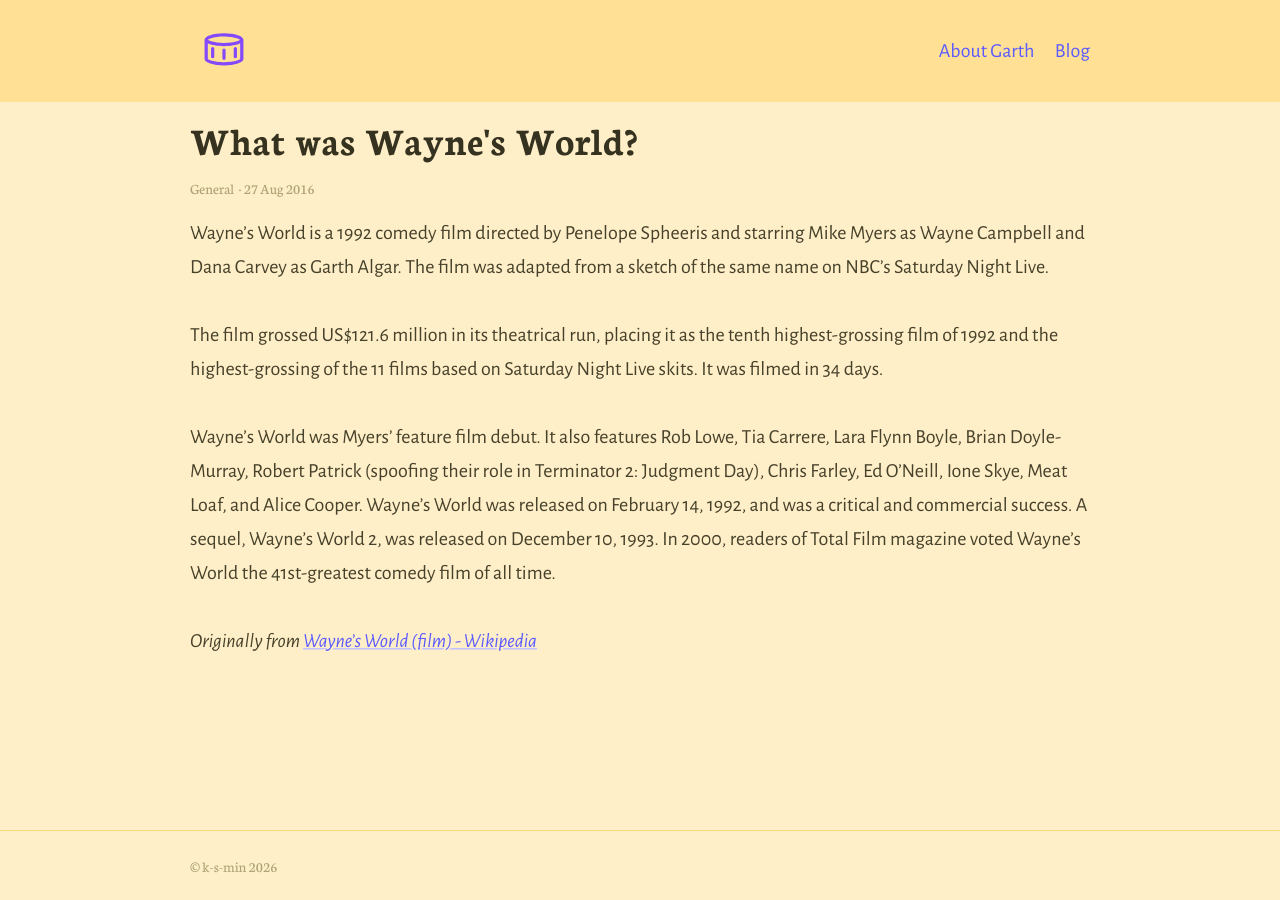
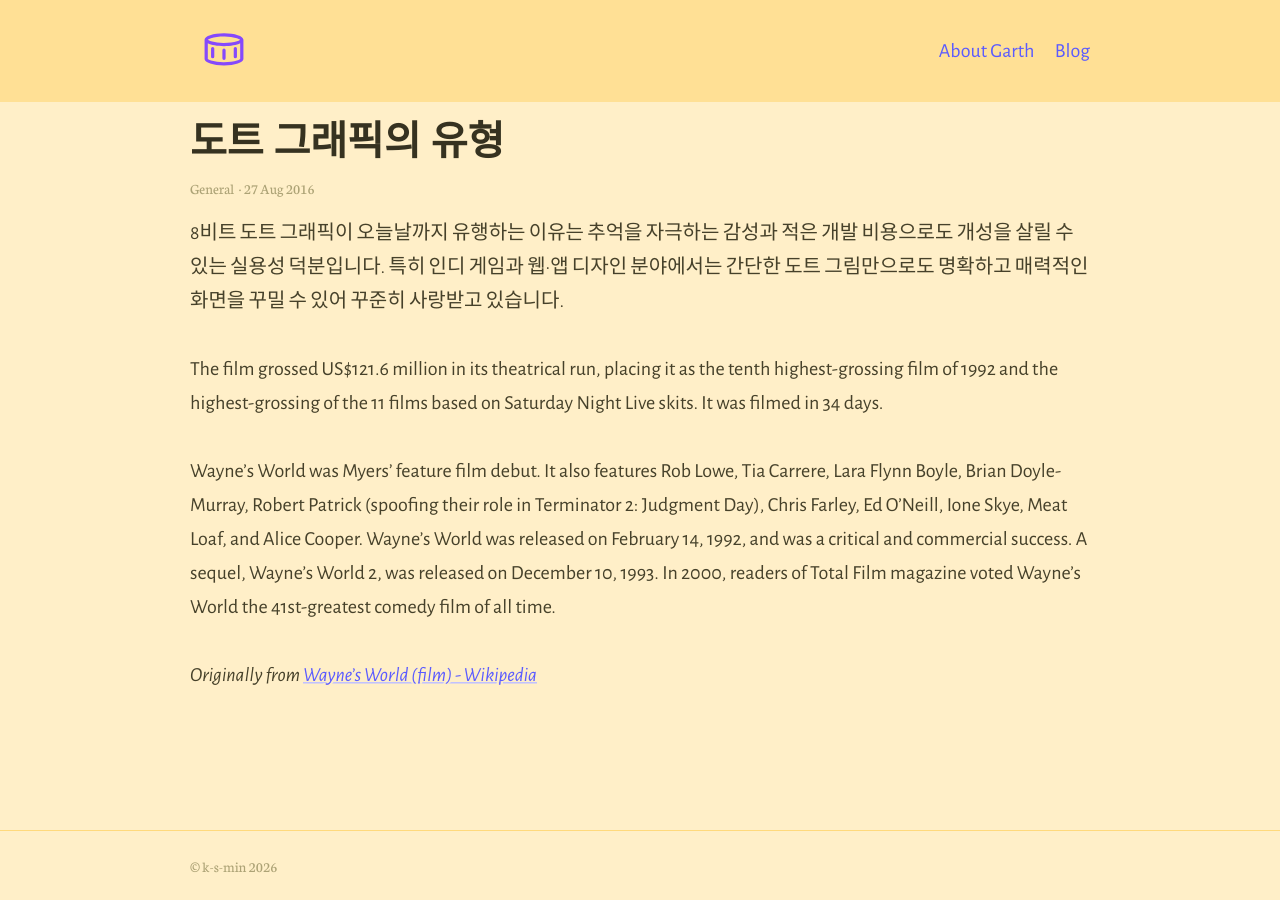
Before and after one commit to k-s-min/k-s-min.github.io, a Jekyll site: the page built from _posts/2016-08-27-example-post-one.md, in a window 1280 px wide. Built offline with Jekyll 4.4.1, drawn with Linux system fonts in a browser that asks for light colours.

Commit message:
Update 2016-08-27-example-post-one.md

```diff
--- a/_posts/2016-08-27-example-post-one.md
+++ b/_posts/2016-08-27-example-post-one.md
@@ -1,9 +1,9 @@
 ---
-title: What was Wayne's World?
+title: 도트 그래픽의 유형
 category: General
 ---
 
-Wayne's World is a 1992 comedy film directed by Penelope Spheeris and starring Mike Myers as Wayne Campbell and Dana Carvey as Garth Algar. The film was adapted from a sketch of the same name on NBC's Saturday Night Live.
+8비트 도트 그래픽이 오늘날까지 유행하는 이유는 추억을 자극하는 감성과 적은 개발 비용으로도 개성을 살릴 수 있는 실용성 덕분입니다. 특히 인디 게임과 웹·앱 디자인 분야에서는 간단한 도트 그림만으로도 명확하고 매력적인 화면을 꾸밀 수 있어 꾸준히 사랑받고 있습니다.
 
 <!-- more -->
 
```
